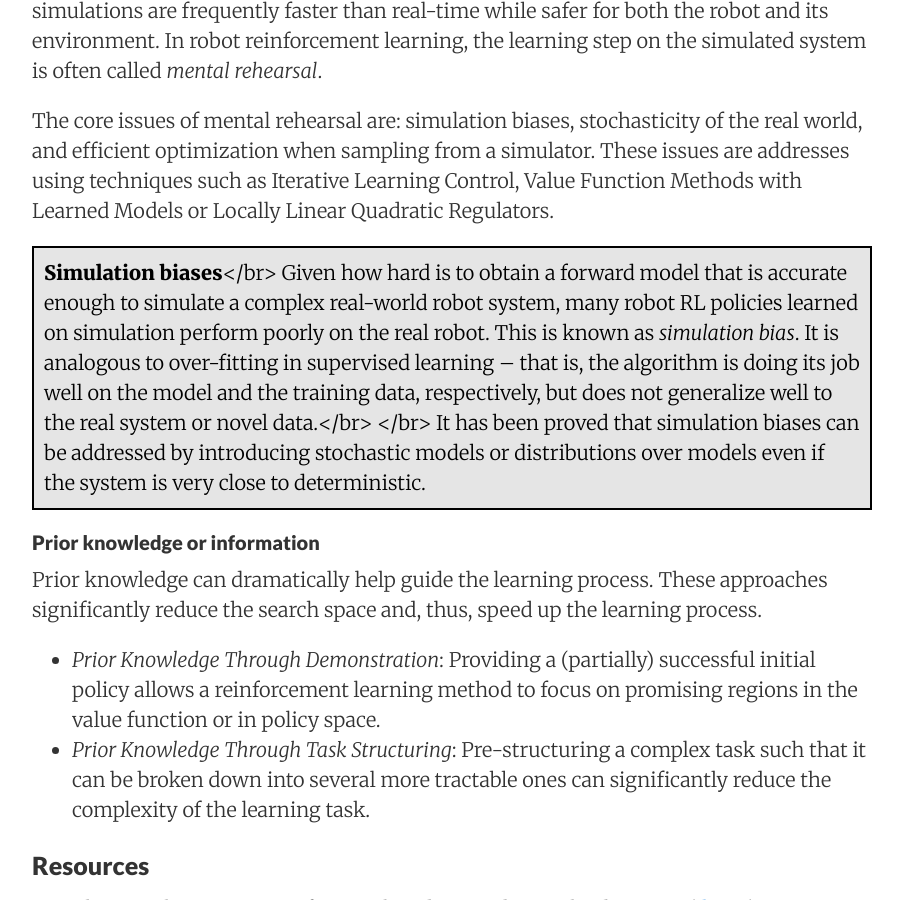
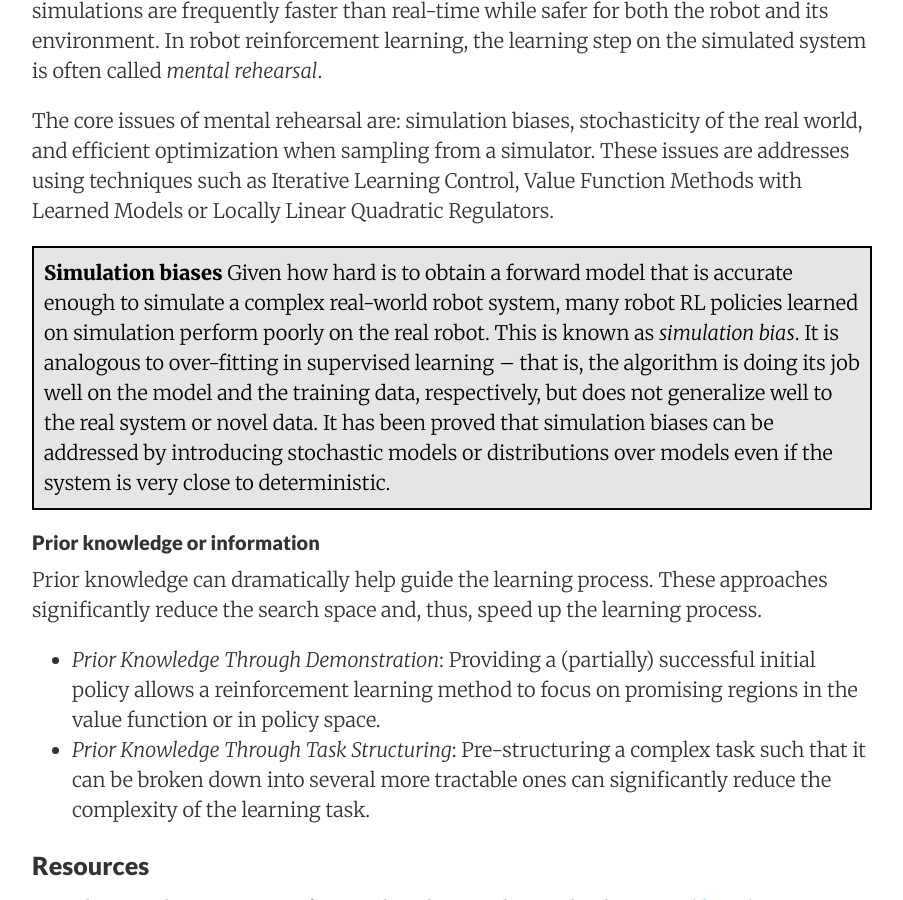
Before and after one commit to vmayoral/oldblog, a Jekyll site: the page built from _posts/2016-07-6-rl-intro.md, in a window 1280 px wide and 900 px high, scrolled down 9603 px. Shown: the whole window, without its empty margins (188-1091 px from the left). Built offline with Jekyll 4.4.1, drawn with Linux system fonts in a browser that asks for light colours; nearby versions of some CDN libraries; formulas are drawn with MathJax 3.

Commit message:
Remove unneeded HTML tags

```diff
--- a/_posts/2016-07-6-rl-intro.md
+++ b/_posts/2016-07-6-rl-intro.md
@@ -196,9 +196,8 @@ Experience collected in the real world can be used to learn a forward model (Ås
 The core issues of mental rehearsal are: simulation biases, stochasticity of the real world, and efficient optimization when sampling from a simulator. These issues are addresses using techniques such as Iterative Learning Control, Value Function Methods with Learned Models or Locally Linear Quadratic Regulators.
 
 <p style="border: 2px solid #000000; padding: 10px; background-color: #E5E5E5; color: black; font-weight: light;">
-<b>Simulation biases</b></br>
-Given how hard is to obtain a forward model that is accurate enough to simulate a complex real-world robot system, many robot RL policies learned on simulation perform poorly on the real robot. This is known as <i>simulation bias</i>. It is analogous to over-fitting in supervised learning – that is, the algorithm is doing its job well on the model and the training data, respectively, but does not generalize well to the real system or novel data.</br>
-</br>
+<b>Simulation biases</b>
+Given how hard is to obtain a forward model that is accurate enough to simulate a complex real-world robot system, many robot RL policies learned on simulation perform poorly on the real robot. This is known as <i>simulation bias</i>. It is analogous to over-fitting in supervised learning – that is, the algorithm is doing its job well on the model and the training data, respectively, but does not generalize well to the real system or novel data.
 It has been proved that simulation biases can be addressed by introducing stochastic models or
 distributions over models even if the system is very close to deterministic.
 </p>
```
